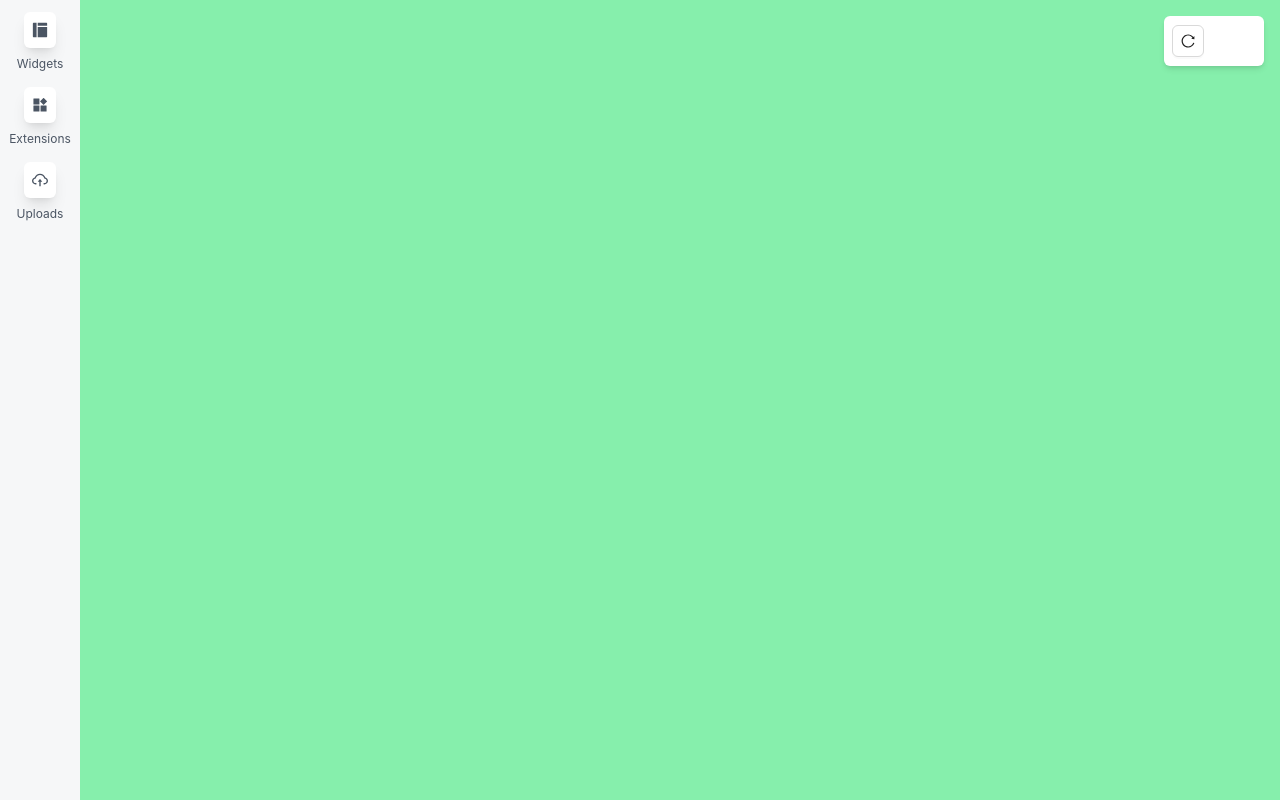
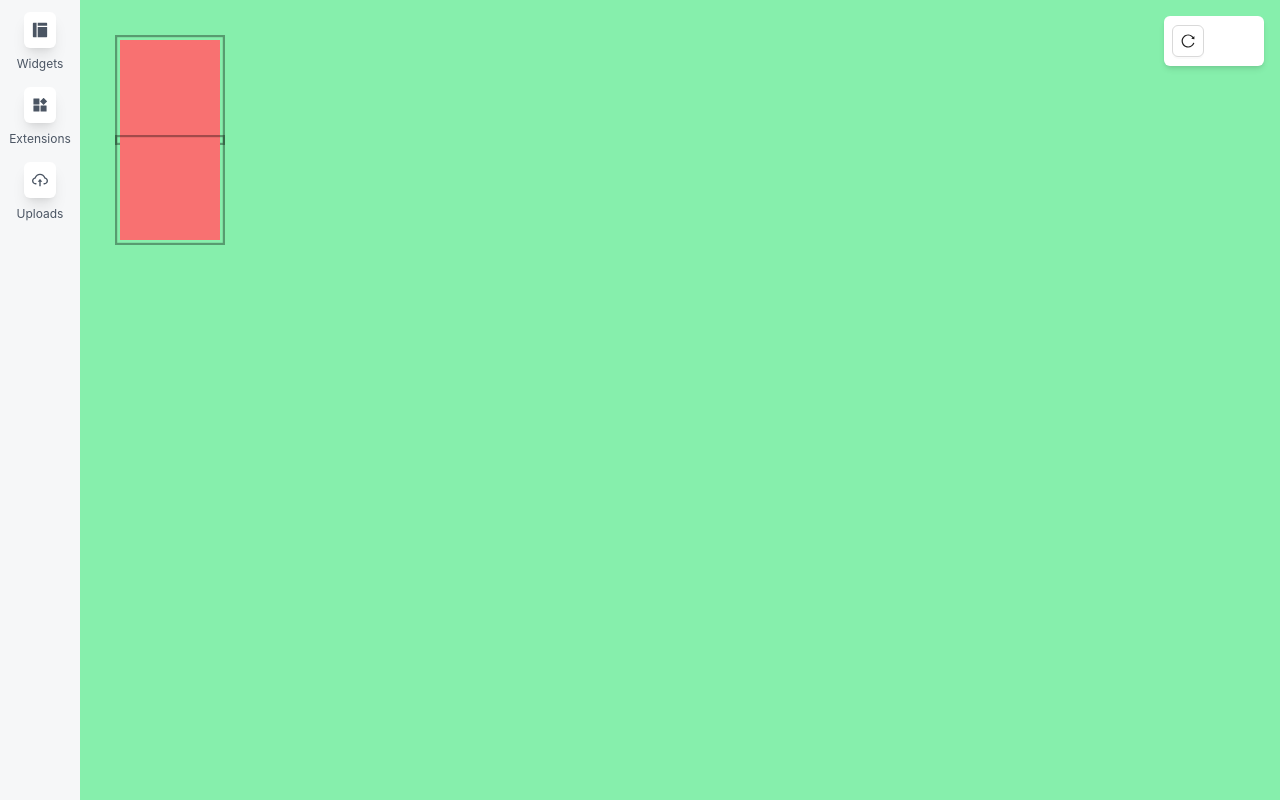
Before and after one commit to PaulleDemon/PyUIBuilder, a React (Create React App) app: page / in a window 1280 px wide. Built offline with nearby package versions, Linux system fonts and the light colour scheme.

Commit message:
working on canvas

```diff
--- a/src/canvas/canvas.js
+++ b/src/canvas/canvas.js
@@ -5,6 +5,7 @@ import { Button, Tooltip } from "antd"
 
 import Widget from "./widgets/base"
 import Cursor from "./constants/cursor"
+import { UID } from "../utils/uid"
 
 
 class Canvas extends React.Component {
@@ -15,10 +16,7 @@ class Canvas extends React.Component {
         this.canvasRef = React.createRef()
         this.canvasContainerRef = React.createRef()
 
-        /**
-         * @type {Widget[]}
-         */
-        this.widgets = []
+        this.widgetRefs = {}
 
         this.modes = {
             DEFAULT: '',
@@ -40,6 +38,7 @@ class Canvas extends React.Component {
         }
 
         this.resetTransforms = this.resetTransforms.bind(this)
+        this.renderWidget = this.renderWidget.bind(this)
 
         // this.updateCanvasDimensions = this.updateCanvasDimensions.bind(this)
     }
@@ -49,7 +48,16 @@ class Canvas extends React.Component {
 
         // this.widgets.push(new Widget())
 
-        this.setState({widgets: [new Widget()]})
+        // let widgetRef = React.createRef()
+
+        // this.widgetRefs[widgetRef.current.__id] = widgetRef
+
+        // // Update the state to include the new widget's ID
+        // this.setState((prevState) => ({
+        //     widgetIds: [...prevState.widgetIds, widgetRef.current.__id]
+        // }))
+
+        this.addWidget(Widget)
 
     }
 
@@ -234,6 +242,31 @@ class Canvas extends React.Component {
         }, this.applyTransform)
     }
 
+    /**
+     *
+     * @param {Widget} widgetComponentType - don't pass <Widget /> instead pass Widget
+     */
+    addWidget(widgetComponentType){
+        const widgetRef = React.createRef()
+
+        const id = `${widgetComponentType.widgetType}_${UID()}`
+
+        // Store the ref in the instance variable
+        this.widgetRefs[id] = widgetRef
+        console.log("widget ref: ", this.widgetRefs)
+        // Update the state to include the new widget's type and ID
+        this.setState((prevState) => ({
+          widgets: [...prevState.widgets, { id, type: widgetComponentType }]
+        }))
+    }
+
+    renderWidget(widget){
+        const { id, type: ComponentType } = widget
+        console.log("widet: ", this.widgetRefs, id)
+
+        return <ComponentType key={id} id={id} ref={this.widgetRefs[id]} />
+    }
+
     render() {
         return (
             <div className="tw-relative tw-flex tw-w-full tw-h-full tw-max-h-[100vh]">
@@ -254,9 +287,7 @@ class Canvas extends React.Component {
                             ref={this.canvasRef}>
                         <div className="tw-relative tw-w-full tw-h-full">
                             {
-                                this.state.widgets.map((wid, index) => {
-                                    return <React.Fragment key={index}>{React.cloneElement(wid, {ref:wid.elementRef})}</React.Fragment>
-                                })
+                                this.state.widgets.map(this.renderWidget)
                             }
                         </div>
                     </div>
--- a/src/canvas/widgets/base.js
+++ b/src/canvas/widgets/base.js
@@ -6,23 +6,21 @@ import Layouts from "../constants/layouts"
 import Cursor from "../constants/cursor"
 
 
-function UID(){
-    return Date.now().toString(36) + Math.random().toString(36).substr(2)
-}
 
 /**
  * Base class to be extended
  */
 class Widget extends React.Component{
 
-    constructor(props, _type="widget"){
+    static widgetType = "widget"
 
+    constructor(props){
         super(props)
 
-        // const _type="widget"
-        this.type = _type
+        const {id} = props
+        console.log("Id: ", id)
         // this id has to be unique inside the canvas, it will be set automatically and should never be changed
-        this.__id = `${_type}_${UID()}`
+        this.__id = id
         this._zIndex = 0
 
         this._selected = false
@@ -68,6 +66,13 @@ class Widget extends React.Component{
             width: 100
         }
 
+        this.state = {
+            attrs: { // attributes
+                // replace this with this.props
+            },
+            zIndex: 0
+        }
+
     }
 
 
@@ -79,11 +84,12 @@ class Widget extends React.Component{
     }
 
     componentDidMount(){
-        this.elementRef?.addEventListener("click", this.mousePress)
+        console.log("mounted: ")
+        this.elementRef.current?.addEventListener("click", this.mousePress)
     }
 
     componentWillUnmount(){
-        this.elementRef?.removeEventListener("click", this.mousePress)
+        this.elementRef.current?.removeEventListener("click", this.mousePress)
     }
 
     mousePress(event){
@@ -155,10 +161,10 @@ class Widget extends React.Component{
 
         return (
 
-            <div data-id={this.__id} className="tw-relative tw-w-fit tw-h-fit" style={style}
+            <div data-id={this.__id} ref={this.elementRef} className="tw-relative tw-w-fit tw-h-fit" style={style}
                 >
 
-                {this.render()}
+                {this.renderContent()}
                 <div className="tw-absolute tw-bg-transparent tw-scale-[1.1] tw-opacity-35
                                 tw-w-full tw-h-full tw-top-0 tw-border-2 tw-border-solid tw-border-black">
 
--- /dev/null
+++ b/src/utils/uid.js
@@ -0,0 +1,4 @@
+
+export function UID(){
+    return Date.now().toString(36) + Math.random().toString(36).substr(2)
+}
```
